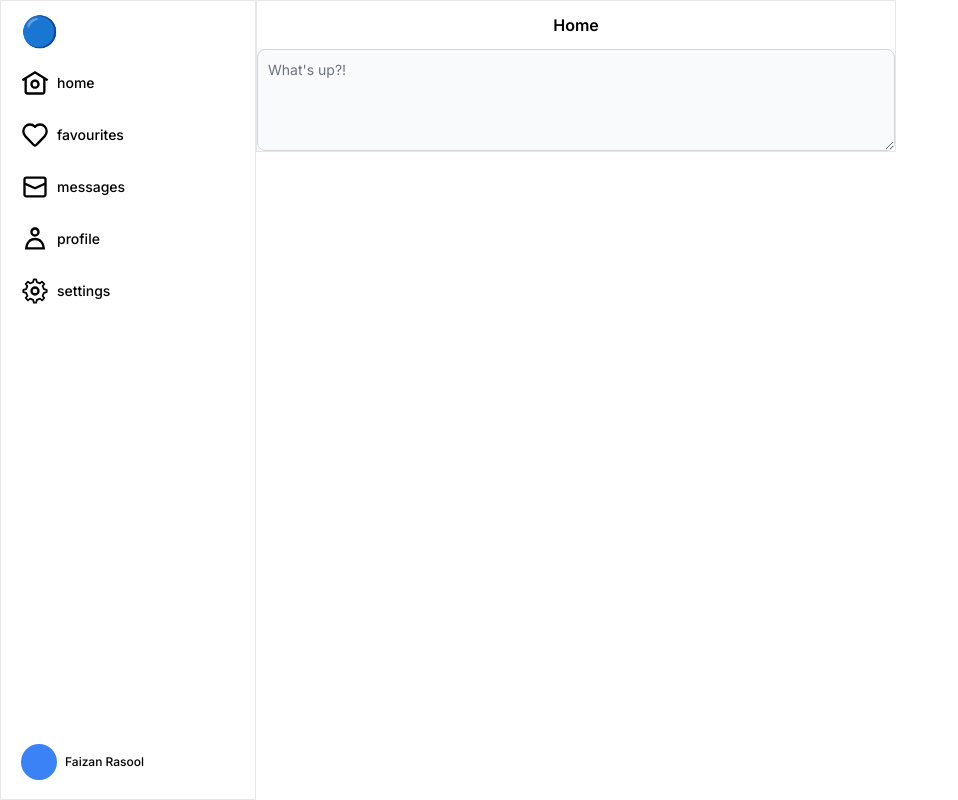
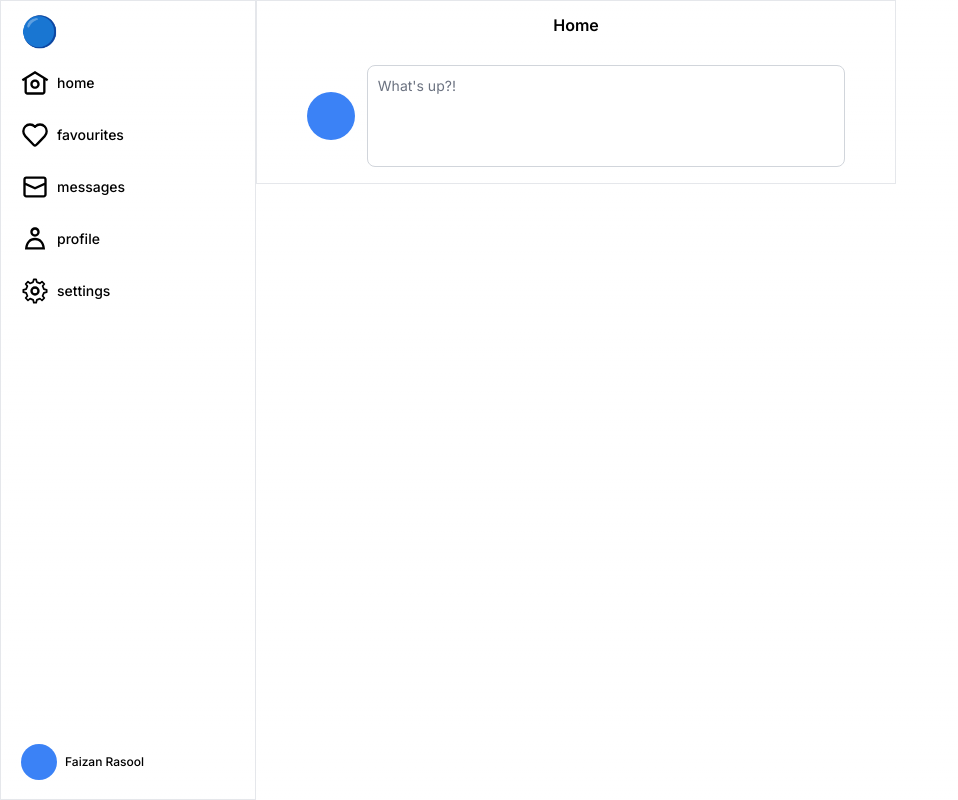
Before and after one commit to faizanraso/huddle, a Next.js app: page /home in a window 1280 px wide. Shown: the whole page, without its empty margins (0-958 px from the left). Built offline with nearby package versions, Linux system fonts and the light colour scheme.

Commit message:
basic ui complete

```diff
--- a/src/components/home/feed.tsx
+++ b/src/components/home/feed.tsx
@@ -9,7 +9,9 @@ export default function Feed() {
           Home
         </h1>
       </div>
-      <TweetBox />
+      <div className="p-4">
+        <TweetBox />
+      </div>
     </main>
   );
 }
--- a/src/components/home/tweetbox.tsx
+++ b/src/components/home/tweetbox.tsx
@@ -6,16 +6,17 @@ export default function TweetBox() {
   const [tweet, setTweet] = useState<String>();
 
   return (
-    <div>
+    <div className="flex items-center justify-center gap-x-3 px-4">
+      <div className="h-12 w-12 rounded-full bg-blue-500 text-blue-500">.</div>
       <textarea
         id="tweetbox"
         onChange={(e) => {
           setTweet(e.target.value);
         }}
         rows={4}
-        className="block w-full rounded-lg border border-gray-300 bg-gray-50 p-2.5 text-sm text-gray-900 focus:border-blue-500 focus:ring-blue-500 "
+        className="block w-10/12 resize-none rounded-lg border border-gray-300 p-2.5 text-sm text-gray-900 "
         placeholder="What's up?!"
-      ></textarea>
+      />
     </div>
   );
 }
```
